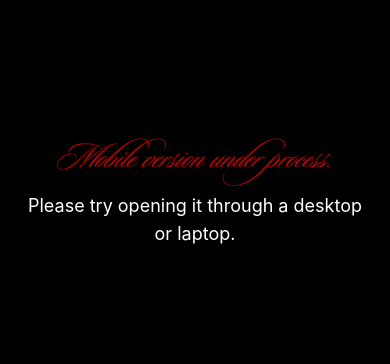
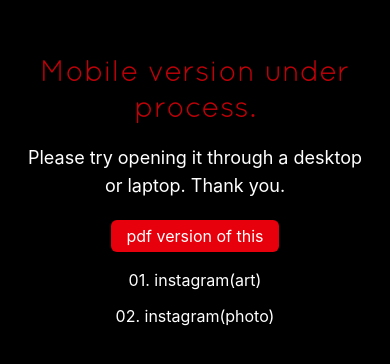
Before and after one commit to DharmBharodiya/creative-pf, a React app in the folder frontend/: page / in a window 390 px wide. Shown: the part 230-594 px from the top of the page. Built offline with nearby package versions, Linux system fonts and the light colour scheme; the HTML template or start-up script is replaced by a standard one.

Commit message:
made some changes to the mobile-screen thing

```diff
--- a/frontend/src/App.jsx
+++ b/frontend/src/App.jsx
@@ -169,13 +169,34 @@ function App() {
   if (isMobile) {
     return (
       <div className="flex min-h-screen items-center justify-center bg-black px-6 text-center text-white">
-        <div className="max-w-md">
-          <h1 className="mb-4 font-sloop text-4xl text-red-700">
+        <div className="max-w-md flex flex-col justify-center items-center">
+          <h1 className="mb-4 font-quicksand text-3xl text-red-700">
             Mobile version under process.
           </h1>
           <p className="text-lg">
-            Please try opening it through a desktop or laptop.
+            Please try opening it through a desktop or laptop. Thank you.
           </p>
+          {/* <a href="">
+            <h1 className="bg-red-600 hover:bg-red-800 cursor-pointer px-4 py-1 rounded-md w-fit mt-5">
+              visit this instead
+            </h1>
+          </a> */}
+          <a
+            href="https://drive.google.com/file/d/1KT_FpX49OhDedFfxHmiZ_dyuXG0xggqx/view?usp=sharing"
+            target="_blank"
+          >
+            <h1 className="bg-red-600 px-4 py-1 rounded-md w-fit mt-5 cursor-pointer hover:bg-red-900">
+              pdf version of this
+            </h1>
+          </a>
+          <div className="flex flex-col gap-3 mt-4">
+            <a href="https://www.instagram.com/dharm_bharodiya" target="_blank">
+              01. instagram(art)
+            </a>
+            <a href="https://www.instagram.com/456dharm" target="_blank">
+              02. instagram(photo)
+            </a>
+          </div>
         </div>
       </div>
     );
```
